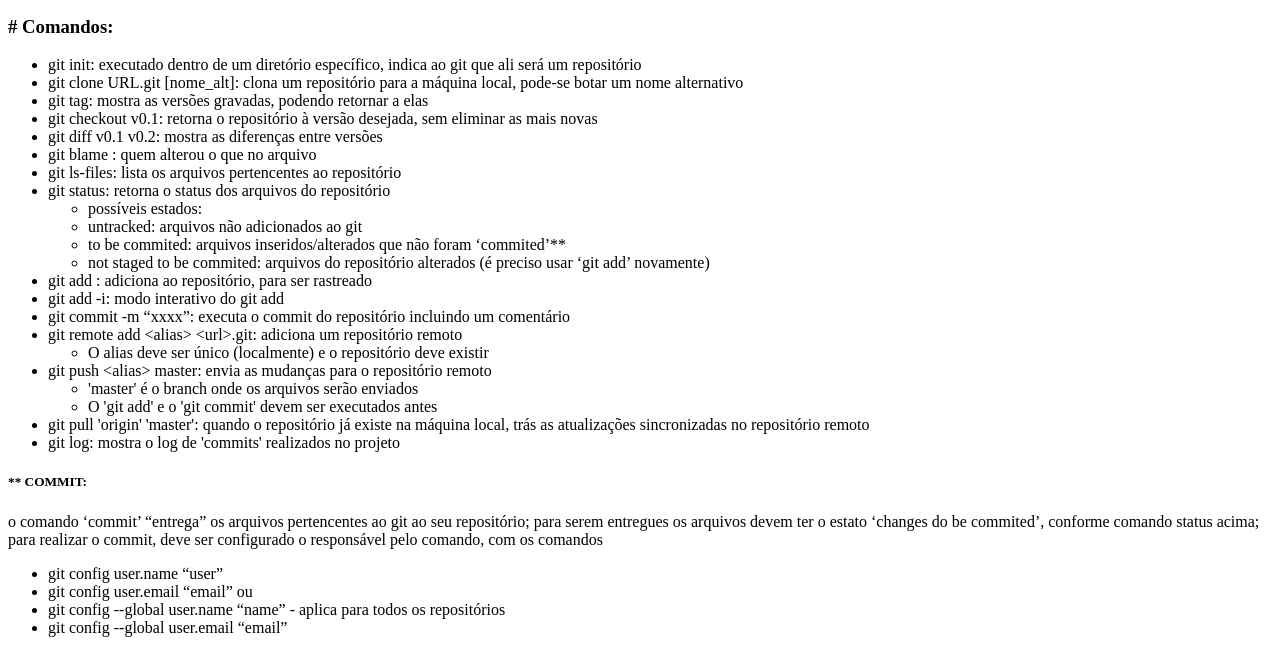
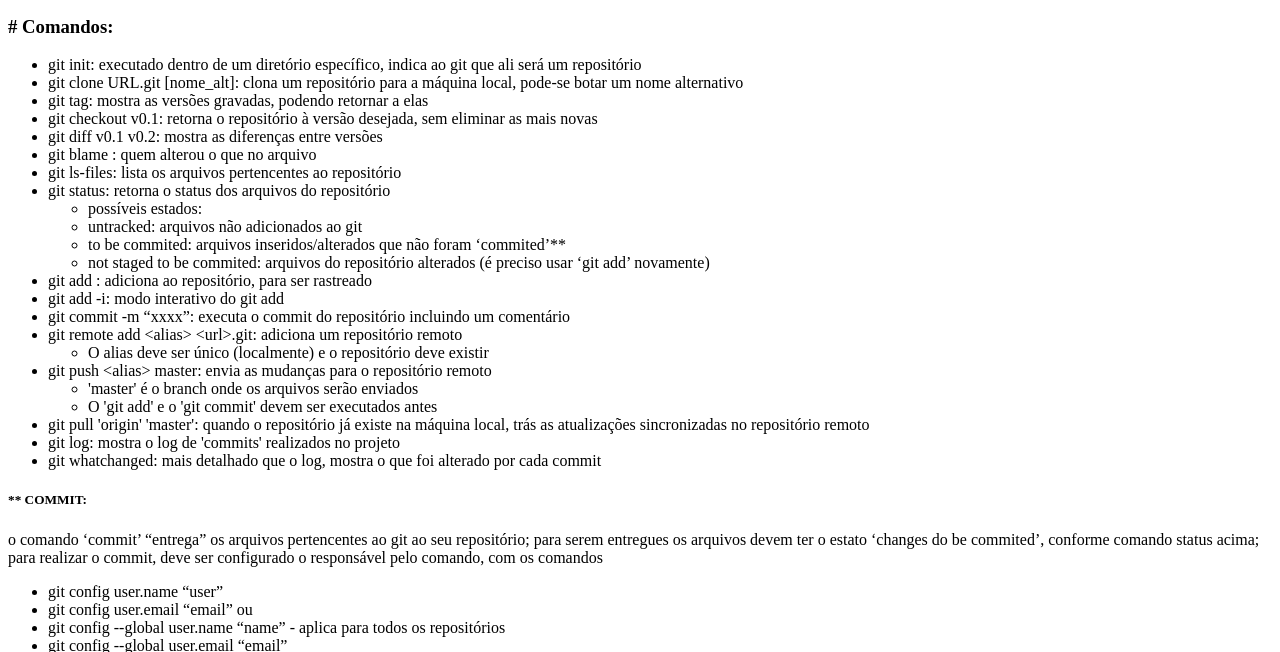
Before and after one commit to ernanikern/Curso_GIT, a plain HTML site: page index.html in a window 1280 px wide. Shown: the part 131-783 px from the top of the page. Drawn offline with Linux system fonts and the light colour scheme.

Commit message:
git whatchanged

```diff
--- a/index.html
+++ b/index.html
@@ -37,6 +37,7 @@
       	</ul>
       <li>git pull 'origin' 'master': quando o repositório já existe na máquina local, trás as atualizações sincronizadas no repositório remoto</li>
       <li>git log: mostra o log de 'commits' realizados no projeto</li>
+      <li>git whatchanged: mais detalhado que o log, mostra o que foi alterado por cada commit</li>
     </ul>
 
 		<h5>** COMMIT:</h5> o comando ‘commit’ “entrega” os arquivos pertencentes ao git ao seu repositório; para serem entregues os arquivos devem ter o estato ‘changes do be commited’, conforme comando status acima; para realizar o commit, deve ser configurado o responsável pelo comando, com os comandos
```
